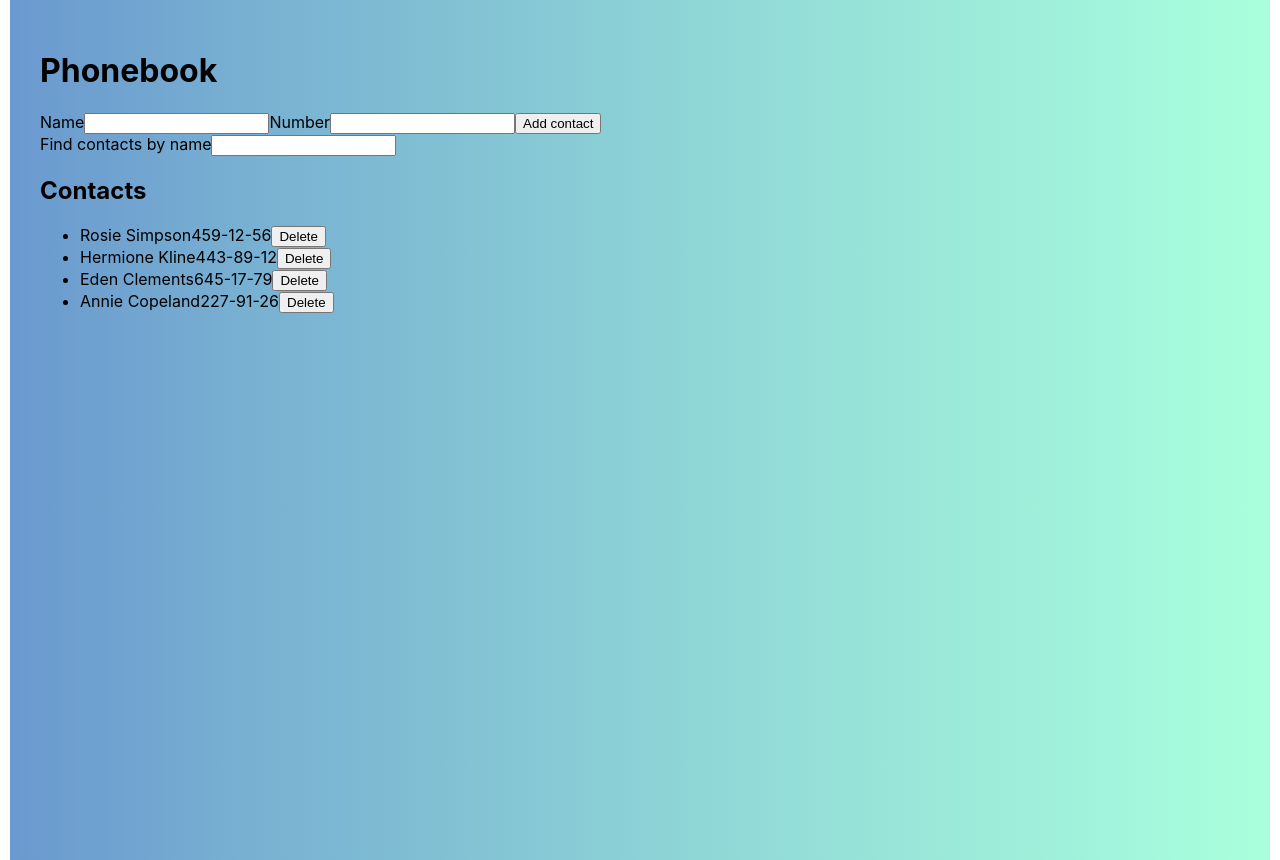
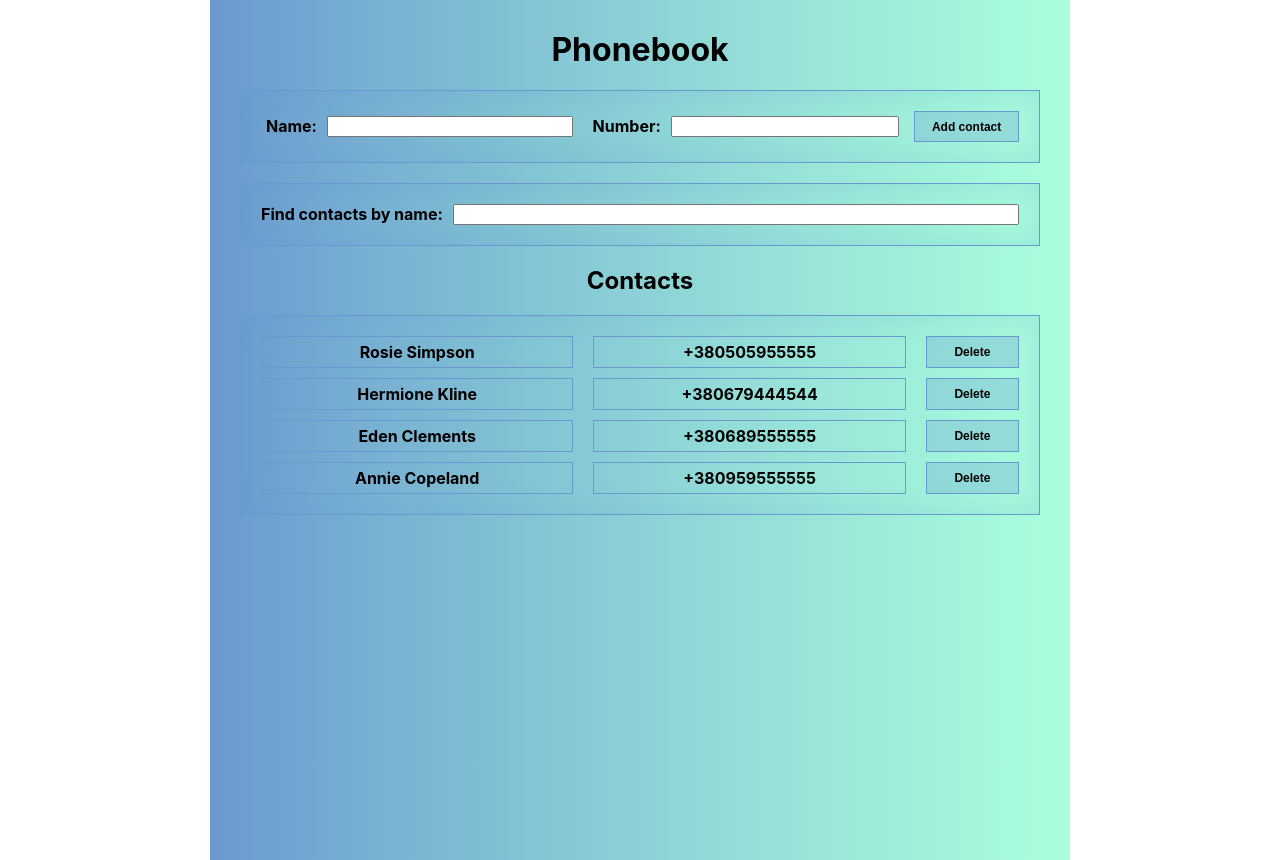
Before and after one commit to OksanaStezhko/goit-react-hw-02-phonebook, a React (Create React App) app: page / in a window 1280 px wide. Built offline with nearby package versions, Linux system fonts and the light colour scheme.

Commit message:
сделала стили

```diff
--- a/src/App.js
+++ b/src/App.js
@@ -9,10 +9,10 @@ import Filter from './components/Filter';
 class App extends Component {
   state = {
     contacts: [
-      { id: 'id-1', name: 'Rosie Simpson', number: '459-12-56' },
-      { id: 'id-2', name: 'Hermione Kline', number: '443-89-12' },
-      { id: 'id-3', name: 'Eden Clements', number: '645-17-79' },
-      { id: 'id-4', name: 'Annie Copeland', number: '227-91-26' },
+      { id: 'id-1', name: 'Rosie Simpson', number: '+380505955555' },
+      { id: 'id-2', name: 'Hermione Kline', number: '+380679444544' },
+      { id: 'id-3', name: 'Eden Clements', number: '+380689555555' },
+      { id: 'id-4', name: 'Annie Copeland', number: '+380959555555' },
     ],
     filter: '',
   };
--- a/src/components/ContactList/ContactList.jsx
+++ b/src/components/ContactList/ContactList.jsx
@@ -1,9 +1,10 @@
 import React from 'react';
 import ContactListItem from '../ContactListItem';
+import style from './ContactList.module.css';
 
 const ContactList = ({ contactList, onDeleteContact }) => {
   return (
-    <ul>
+    <ul className={style.list}>
       {contactList.map(({ id, ...dataContact }) => (
         <ContactListItem
           key={id}
--- /dev/null
+++ b/src/components/ContactList/ContactList.module.css
@@ -0,0 +1,7 @@
+.list {
+  padding: 20px;
+  border: 1px solid rgb(106, 153, 207);
+  -webkit-box-shadow: 0px 0px 30px 0px rgba(83, 143, 212, 0.2) inset;
+  -moz-box-shadow: 0px 0px 30px 0px rgba(83, 143, 212, 0.2) inset;
+  box-shadow: 0px 0px 30px 0px rgba(83, 143, 212, 0.2) inset;
+}
--- a/src/components/ContactListItem/ContactListItem.jsx
+++ b/src/components/ContactListItem/ContactListItem.jsx
@@ -1,11 +1,19 @@
 import React from 'react';
 import shortid from 'shortid';
+import style from './ContactListItem.module.css';
+
 const ContactListItem = ({ id, listItem, onDeleteContact }) => (
-  <li>
+  <li className={style.item}>
     {listItem.map(value => (
-      <span key={shortid.generate()}>{value}</span>
+      <span className={style.info} key={shortid.generate()}>
+        {value}
+      </span>
     ))}
-    <button type="button" onClick={() => onDeleteContact(id)}>
+    <button
+      type="button"
+      className={style.button}
+      onClick={() => onDeleteContact(id)}
+    >
       Delete
     </button>
   </li>
--- /dev/null
+++ b/src/components/ContactListItem/ContactListItem.module.css
@@ -0,0 +1,25 @@
+.item {
+  display: flex;
+  justify-content: space-between;
+  font-size: 16px;
+  font-weight: bold;
+}
+
+.item:not(:last-of-type) {
+  margin-bottom: 10px;
+}
+
+.info {
+  width: calc((100% - 30px) / 2);
+  margin-right: 20px;
+  padding: 5px;
+  border: 1px solid rgb(106, 153, 207);
+}
+
+.button {
+  width: 110px;
+  border: 1px solid rgb(106, 153, 207);
+  background-color: rgba(106, 153, 207, 0.3);
+  font-size: 12px;
+  font-weight: bold;
+}
--- a/src/components/Container/Container.module.css
+++ b/src/components/Container/Container.module.css
@@ -1,7 +1,8 @@
 .container {
   /* display: flex;
   justify-content: space-between; */
-  max-width: 1200px;
+  text-align: center;
+  max-width: 800px;
   min-height: 100vh;
   margin-left: auto;
   margin-right: auto;
--- a/src/components/Filter/Filter.jsx
+++ b/src/components/Filter/Filter.jsx
@@ -1,9 +1,15 @@
 import React from 'react';
+import style from './Filter.module.css';
 
 const Filter = ({ value, onChangeFilter }) => (
-  <label htmlFor="">
-    Find contacts by name
-    <input type="text" value={value} onChange={onChangeFilter} />
+  <label className={style.label} htmlFor="">
+    Find contacts by name:
+    <input
+      className={style.input}
+      type="text"
+      value={value}
+      onChange={onChangeFilter}
+    />
   </label>
 );
 
--- /dev/null
+++ b/src/components/Filter/Filter.module.css
@@ -0,0 +1,17 @@
+.label {
+  margin: 20px 0;
+  display: flex;
+  justify-content: space-between;
+  padding: 20px;
+  border: 1px solid rgb(106, 153, 207);
+  font-size: 16px;
+  font-weight: bold;
+  -webkit-box-shadow: 0px 0px 30px 0px rgba(83, 143, 212, 0.2) inset;
+  -moz-box-shadow: 0px 0px 30px 0px rgba(83, 143, 212, 0.2) inset;
+  box-shadow: 0px 0px 30px 0px rgba(83, 143, 212, 0.2) inset;
+}
+
+.input {
+  flex-grow: 1;
+  margin-left: 10px;
+}
--- a/src/components/Form/Form.jsx
+++ b/src/components/Form/Form.jsx
@@ -1,4 +1,5 @@
 import React, { Component } from 'react';
+import style from './Form.module.css';
 
 import shortid from 'shortid';
 
@@ -27,10 +28,11 @@ class Form extends Component {
   render() {
     const { name, number } = this.state;
     return (
-      <form onSubmit={this.handleSubmit}>
-        <label htmlFor={this.contactId}>
-          Name
+      <form className={style.form} onSubmit={this.handleSubmit}>
+        <label className={style.label} htmlFor={this.contactId}>
+          Name:
           <input
+            className={style.input}
             type="text"
             name="name"
             id={this.contactId}
@@ -41,20 +43,23 @@ class Form extends Component {
             required
           />
         </label>
-        <label htmlFor={this.numberId}>
-          Number
+        <label className={style.label} htmlFor={this.numberId}>
+          Number:
           <input
+            className={style.input}
             type="tel"
             name="number"
             id={this.numberId}
             value={number}
             onChange={this.handleChange}
-            // pattern="(\+?( |-|\.)?\d{1,2}( |-|\.)?)?(\(?\d{3}\)?|\d{3})( |-|\.)?(\d{3}( |-|\.)?\d{4})"
-            // title="Номер телефона должен состоять из 11-12 цифр и может содержать цифры, пробелы, тире, пузатые скобки и может начинаться с +"
-            // required
+            pattern="(\+?( |-|\.)?\d{1,2}( |-|\.)?)?(\(?\d{3}\)?|\d{3})( |-|\.)?(\d{3}( |-|\.)?\d{4})"
+            title="Номер телефона должен состоять из 11-12 цифр и может содержать цифры, пробелы, тире, пузатые скобки и может начинаться с +"
+            required
           />
         </label>
-        <button type="submit">Add contact</button>
+        <button className={style.button} type="submit">
+          Add contact
+        </button>
       </form>
     );
   }
--- /dev/null
+++ b/src/components/Form/Form.module.css
@@ -0,0 +1,32 @@
+.form {
+  display: flex;
+  justify-content: space-between;
+  padding: 20px;
+  border: 1px solid rgb(106, 153, 207);
+  font-size: 16px;
+  font-weight: bold;
+  -webkit-box-shadow: 0px 0px 30px 0px rgba(83, 143, 212, 0.2) inset;
+  -moz-box-shadow: 0px 0px 30px 0px rgba(83, 143, 212, 0.2) inset;
+  box-shadow: 0px 0px 30px 0px rgba(83, 143, 212, 0.2) inset;
+}
+
+.label {
+  display: flex;
+  margin-right: 10px;
+  padding: 5px;
+  width: calc((100% - 110px) / 2);
+  justify-content: space-between;
+}
+
+.button {
+  width: 110px;
+  border: 1px solid rgb(106, 153, 207);
+  background-color: rgba(106, 153, 207, 0.3);
+  font-size: 12px;
+  font-weight: bold;
+}
+
+.input {
+  margin-left: 10px;
+  flex-grow: 1;
+}
--- a/src/index.css
+++ b/src/index.css
@@ -11,3 +11,21 @@ code {
   font-family: source-code-pro, Menlo, Monaco, Consolas, 'Courier New',
     monospace;
 }
+h1,
+h2,
+p {
+  margin-top: 0;
+}
+a {
+  text-decoration: none;
+}
+ul {
+  list-style: none;
+  padding: 0;
+  margin: 0;
+}
+img {
+  display: block;
+  width: 100%;
+  height: auto;
+}
```
